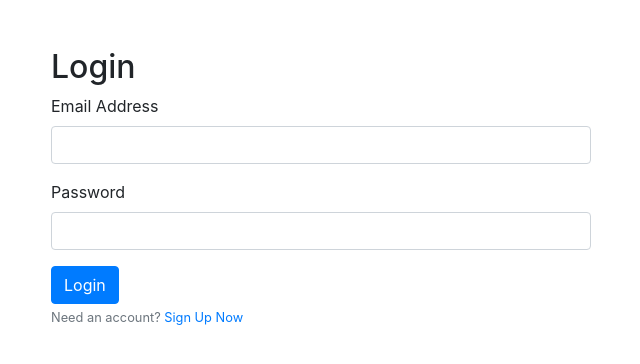
After one commit to bguzel/docutext-app, a Flask app: page /login in a window 1280 px wide. The commit adds this page. Shown: the top 364 px of the page, without its empty margins (319-959 px from the left). Run offline with Flask 3, Linux system fonts and the light colour scheme; some libraries are stand-ins or nearby versions.

Commit message:
Implement user accounts, login, and basic quota system

```diff
--- a/app.py
+++ b/app.py
@@ -1,87 +1,178 @@
-from flask import Flask, request, render_template, send_from_directory
+from flask import Flask, request, render_template, send_from_directory, redirect, url_for, flash
+from flask_sqlalchemy import SQLAlchemy
+from flask_login import LoginManager, UserMixin, login_user, logout_user, login_required, current_user
+from flask_bcrypt import Bcrypt
 import os
-import uuid  # To generate unique filenames
+import uuid
+from werkzeug.security import generate_password_hash, check_password_hash
 
 # We'll import the function from our original engine script
 from engine import ocr_pdf
 
-# --- Basic Flask App Setup ---
+# --- App Initialization ---
 app = Flask(__name__)
 
 # --- Configuration ---
-# Define the paths for our upload and download folders
+# A secret key is needed for session management and flashing messages
+app.config['SECRET_KEY'] = os.urandom(24)  # Generates a secure random key
+# Database configuration: Use SQLite, a simple file-based database
+app.config['SQLALCHEMY_DATABASE_URI'] = 'sqlite:///database.db'
+app.config['SQLALCHEMY_TRACK_MODIFICATIONS'] = False
+# File upload/download paths
 UPLOAD_FOLDER = 'uploads'
 DOWNLOAD_FOLDER = 'downloads'
-# Ensure these folders exist
 os.makedirs(UPLOAD_FOLDER, exist_ok=True)
 os.makedirs(DOWNLOAD_FOLDER, exist_ok=True)
-
 app.config['UPLOAD_FOLDER'] = UPLOAD_FOLDER
 app.config['DOWNLOAD_FOLDER'] = DOWNLOAD_FOLDER
-# Set a limit on the size of uploaded files, e.g., 16 Megabytes
-app.config['MAX_CONTENT_LENGTH'] = 16 * 1024 * 1024
+app.config['MAX_CONTENT_LENGTH'] = 16 * 1024 * 1024  # 16MB limit
+
+# --- Database and Extension Setup ---
+db = SQLAlchemy(app)
+bcrypt = Bcrypt(app)
+login_manager = LoginManager(app)
+# If a user tries to access a page that requires login, redirect them here
+login_manager.login_view = 'login'
+login_manager.login_message_category = 'info'
 
 
+# --- User Model Definition ---
+# This class defines the 'user' table in our database
+class User(UserMixin, db.Model):
+    id = db.Column(db.Integer, primary_key=True)
+    email = db.Column(db.String(100), unique=True, nullable=False)
+    password_hash = db.Column(db.String(128), nullable=False)
+    pages_processed = db.Column(db.Integer, default=0)
+
+    # We will add plan info later, e.g., 'free' or 'pro'
+
+    def __repr__(self):
+        return f"User('{self.email}')"
+
+
+# This function is required by Flask-Login to load a user from the DB
+@login_manager.user_loader
+def load_user(user_id):
+    return User.query.get(int(user_id))
+
+
+# --- Main Application Routes ---
+
 @app.route('/', methods=['GET', 'POST'])
+@login_required  # This line protects the page!
 def index():
     if request.method == 'POST':
-        # --- File Handling Logic ---
-        # 1. Check if a file was even uploaded
         if 'file' not in request.files:
-            return render_template('index.html', message="Error: No file part in the request.")
+            flash('No file part in the request.', 'danger')
+            return redirect(request.url)
 
         file = request.files['file']
 
-        # 2. Check if the user selected a file
         if file.filename == '':
-            return render_template('index.html', message="Error: No file selected.")
+            flash('No file selected.', 'danger')
+            return redirect(request.url)
 
-        # 3. Check if the file is a PDF
         if file and file.filename.endswith('.pdf'):
-            # --- Processing Logic ---
-            # 4. Get the selected language from the form
+            # --- Check User's Quota ---
+            # For now, let's set a simple hard limit, e.g., 50 pages total
+            # We will make this a monthly limit later
+            if current_user.pages_processed >= 5:  # FREE TIER LIMIT
+                flash('You have reached your free processing limit of 5 pages. Please upgrade for more.', 'warning')
+                return redirect(url_for('index'))
+
             language = request.form['language']
-
-            # 5. Create a secure, unique filename to avoid conflicts
-            # e.g., 'abc-123-def-456.pdf'
             unique_id = str(uuid.uuid4())
             input_filename = unique_id + ".pdf"
             output_filename = unique_id + "_searchable.pdf"
-
             input_filepath = os.path.join(app.config['UPLOAD_FOLDER'], input_filename)
             output_filepath = os.path.join(app.config['DOWNLOAD_FOLDER'], output_filename)
 
-            # 6. Save the uploaded file to our 'uploads' folder
             file.save(input_filepath)
 
-            # 7. Call our OCR engine function from Phase 1!
             try:
+                # We need to get page count before processing for the quota
+                # This is a placeholder - a real implementation would use a library like PyPDF2 to count pages first.
+                # For now, we'll just increment by 1 document.
+                page_count_placeholder = 1  # In a real app, count pages here!
+
                 ocr_pdf(input_path=input_filepath, output_path=output_filepath, language_code=language)
 
-                # 8. Create a success message with a download link
-                # The '/downloads/<filename>' part matches the route below
-                success_message = f"Success! <a href='/downloads/{output_filename}'>Click here to download your searchable PDF.</a>"
-                return render_template('index.html', message=success_message)
+                # Update user's processed page count
+                current_user.pages_processed += page_count_placeholder
+                db.session.commit()
+
+                success_message = f"Success! <a href='/downloads/{output_filename}'>Click here to download.</a> You have processed {current_user.pages_processed} page(s) out of your 5-page free limit."
+                flash(success_message, 'success')
 
             except Exception as e:
-                # If ocr_pdf fails, show an error
-                return render_template('index.html', message=f"An error occurred during OCR: {e}")
+                flash(f"An error occurred during OCR: {e}", 'danger')
 
+            return redirect(url_for('index'))
         else:
-            return render_template('index.html', message="Error: Invalid file type. Please upload a PDF.")
+            flash('Invalid file type. Please upload a PDF.', 'danger')
+            return redirect(request.url)
 
-    # This is for a GET request (when you first visit the page)
     return render_template('index.html')
 
 
-# --- Route for serving the processed files ---
-# This allows users to actually download the files from the 'downloads' folder
+# --- Authentication Routes ---
+
+@app.route('/register', methods=['GET', 'POST'])
+def register():
+    if current_user.is_authenticated:
+        return redirect(url_for('index'))
+    if request.method == 'POST':
+        email = request.form['email']
+        password = request.form['password']
+
+        # Check if user already exists
+        existing_user = User.query.filter_by(email=email).first()
+        if existing_user:
+            flash('Email address already in use. Please log in.', 'warning')
+            return redirect(url_for('login'))
+
+        hashed_password = bcrypt.generate_password_hash(password).decode('utf-8')
+        new_user = User(email=email, password_hash=hashed_password)
+        db.session.add(new_user)
+        db.session.commit()
+
+        flash('Your account has been created! You can now log in.', 'success')
+        return redirect(url_for('login'))
+
+    return render_template('register.html', title='Register')
+
+
+@app.route('/login', methods=['GET', 'POST'])
+def login():
+    if current_user.is_authenticated:
+        return redirect(url_for('index'))
+    if request.method == 'POST':
+        email = request.form['email']
+        password = request.form['password']
+        user = User.query.filter_by(email=email).first()
+
+        if user and bcrypt.check_password_hash(user.password_hash, password):
+            login_user(user, remember=True)
+            # If user was trying to access a protected page, redirect them there
+            next_page = request.args.get('next')
+            return redirect(next_page) if next_page else redirect(url_for('index'))
+        else:
+            flash('Login unsuccessful. Please check email and password.', 'danger')
+
+    return render_template('login.html', title='Login')
+
+
+@app.route('/logout')
+def logout():
+    logout_user()
+    return redirect(url_for('index'))
+
+
+# --- File Serving Route ---
 @app.route('/downloads/<filename>')
 def download_file(filename):
     return send_from_directory(app.config['DOWNLOAD_FOLDER'], filename, as_attachment=True)
 
 
 if __name__ == '__main__':
-    # Runs the Flask app. debug=True means it will auto-reload when you save changes.
-    # We will run this locally on our computer.
     app.run(debug=True)
--- a/requirements.txt
+++ b/requirements.txt
@@ -1,3 +1,4 @@
+bcrypt==4.3.0
 blinker==1.9.0
 cffi==1.17.1
 charset-normalizer==3.4.2
@@ -6,6 +7,9 @@ cryptography==45.0.3
 Deprecated==1.2.18
 deprecation==2.1.0
 Flask==3.1.1
+Flask-Bcrypt==1.0.1
+Flask-Login==0.6.3
+Flask-SQLAlchemy==3.1.1
 gevent==25.5.1
 greenlet==3.2.3
 gunicorn==23.0.0
@@ -26,6 +30,8 @@ pluggy==1.6.0
 pycparser==2.22
 Pygments==2.19.1
 rich==14.0.0
+SQLAlchemy==2.0.41
+typing_extensions==4.14.0
 Werkzeug==3.1.3
 wrapt==1.17.2
 zope.event==5.0
--- /dev/null
+++ b/templates/login.html
@@ -0,0 +1,37 @@
+<!DOCTYPE html>
+<html>
+<head>
+    <title>Login - DocuText</title>
+    <link rel="stylesheet" href="https://stackpath.bootstrapcdn.com/bootstrap/4.3.1/css/bootstrap.min.css">
+</head>
+<body>
+    <div class="container mt-5">
+        <div class="row">
+            <div class="col-md-6 offset-md-3">
+                <h2>Login</h2>
+                {% with messages = get_flashed_messages(with_categories=true) %}
+                    {% if messages %}
+                        {% for category, message in messages %}
+                            <div class="alert alert-{{ category }}">{{ message }}</div>
+                        {% endfor %}
+                    {% endif %}
+                {% endwith %}
+                <form method="POST" action="">
+                    <div class="form-group">
+                        <label for="email">Email Address</label>
+                        <input type="email" class="form-control" name="email" required>
+                    </div>
+                    <div class="form-group">
+                        <label for="password">Password</label>
+                        <input type="password" class="form-control" name="password" required>
+                    </div>
+                    <button type="submit" class="btn btn-primary">Login</button>
+                </form>
+                <small class="text-muted">
+                    Need an account? <a href="{{ url_for('register') }}">Sign Up Now</a>
+                </small>
+            </div>
+        </div>
+    </div>
+</body>
+</html>
```
Also changed, not shown: templates/index.html (+22 -29 lines), templates/register.html (added, +30 -0 lines).
